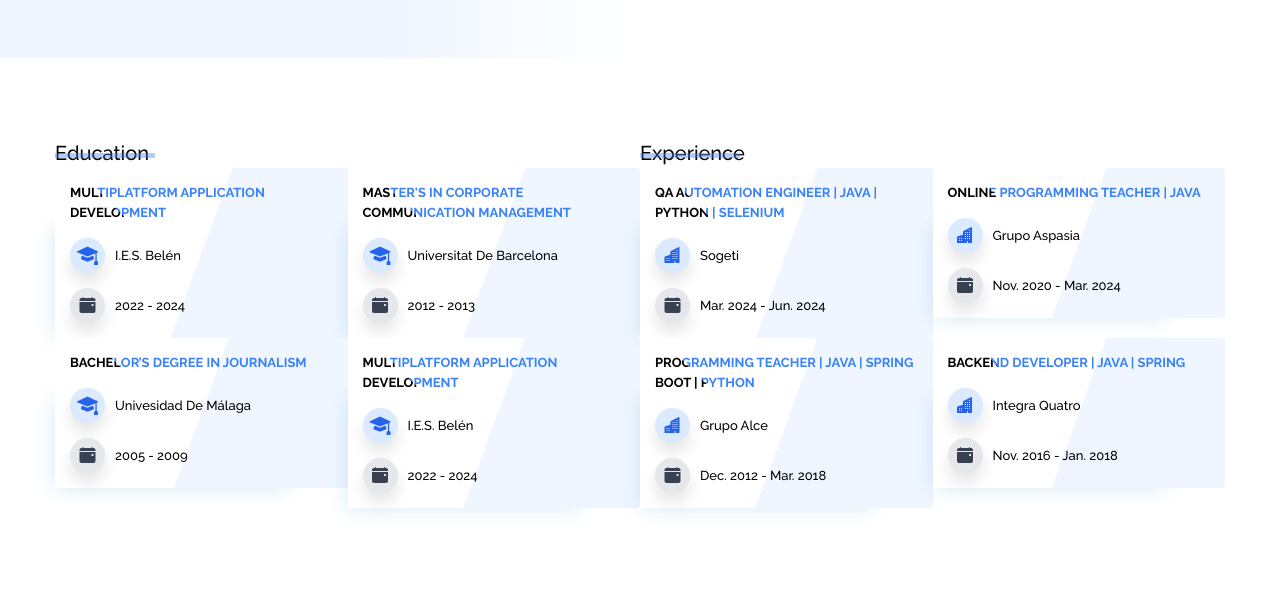
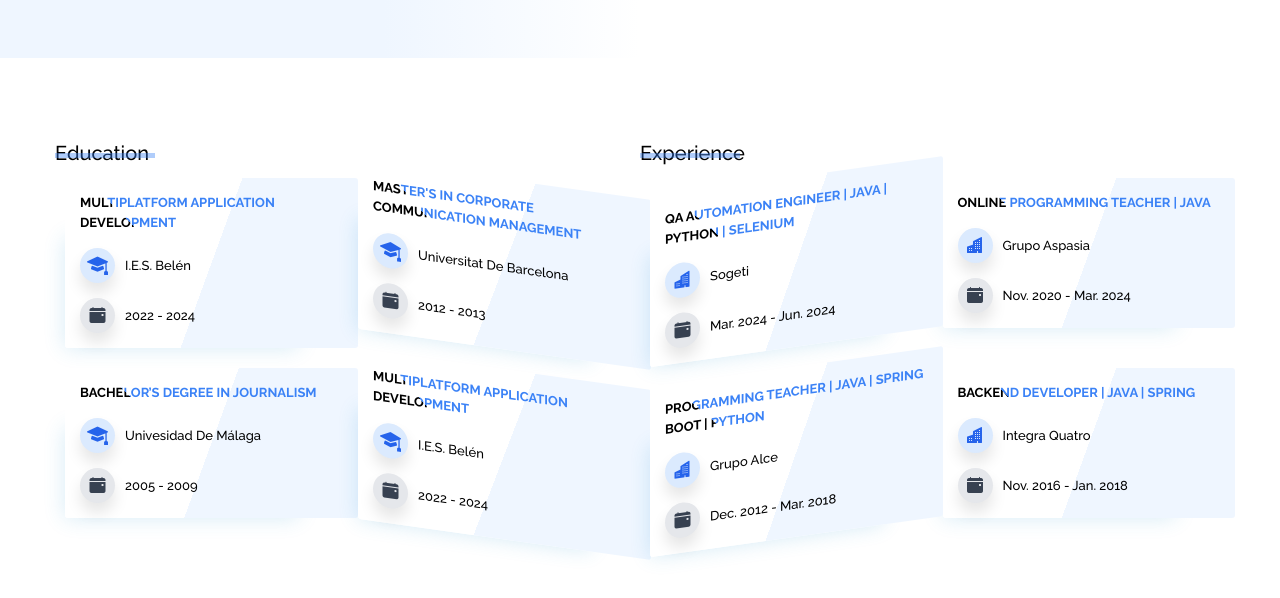
Before and after one commit to PublioElio/portfolio-sass-nodejs, a website: page index.html in a window 1280 px wide. Shown: the part 1280-1878 px from the top of the page. Drawn offline with nearby package versions, Linux system fonts and the light colour scheme.

Commit message:
skew cards

```diff
--- a/index.html
+++ b/index.html
@@ -283,7 +283,7 @@
         <div class="row">
           <div class="col-xlg-6 col-lg-12">
             <h1 class="heading">education</h1>
-            <div class="row">
+            <div class="row edu-exp--row1">
               <div class="col-xlg-6 col-lg-4 col-md-6 col-sm-12">
                 <div class="edu-exp__card">
                   <h3 class="edu-exp__card__title">
@@ -417,7 +417,7 @@
           <!-- Close Column -->
           <div class="col-xlg-6 col-lg-12">
             <h1 class="heading">experience</h1>
-            <div class="row">
+            <div class="row edu-exp--row2">
               <div class="col-xlg-6 col-lg-4 col-md-6 col-sm-12">
                 <div class="edu-exp__card">
                   <h3 class="edu-exp__card__title">QA automation engineer | java | python | selenium</h3>
--- a/scss/components/_edu-exp-cards.scss
+++ b/scss/components/_edu-exp-cards.scss
@@ -2,10 +2,40 @@
 
 .edu-exp {
   padding: 8rem 0;
+
+  &--row1 [class^="col-"]:nth-child(2) {
+    transform: skewY(8deg);
+    @include responsive(lg) {
+      transform: none;
+    }
+  }
+
+  &--row1 [class^="col-"]:nth-child(4) {
+    transform: skewY(8deg);
+    @include responsive(lg) {
+      transform: none;
+    }
+  }
+
+  &--row2 [class^="col-"]:nth-child(1) {
+    transform: skewY(-8deg);
+    @include responsive(lg) {
+      transform: none;
+    }
+  }
+
+  &--row2 [class^="col-"]:nth-child(3) {
+    transform: skewY(-8deg);
+    @include responsive(lg) {
+      transform: none;
+    }
+  }
+
   &__card {
     width: 100%;
     background: linear-gradient(110deg, $white 50%, $blue-50 50%);
     padding: 1.5rem;
+    margin: 1rem;
     box-shadow: -3rem 3rem 2rem -3rem rgba(52, 153, 211, 0.2);
     border-radius: 0.3rem;
     &__title {
```
Also changed, not shown: app.css.
